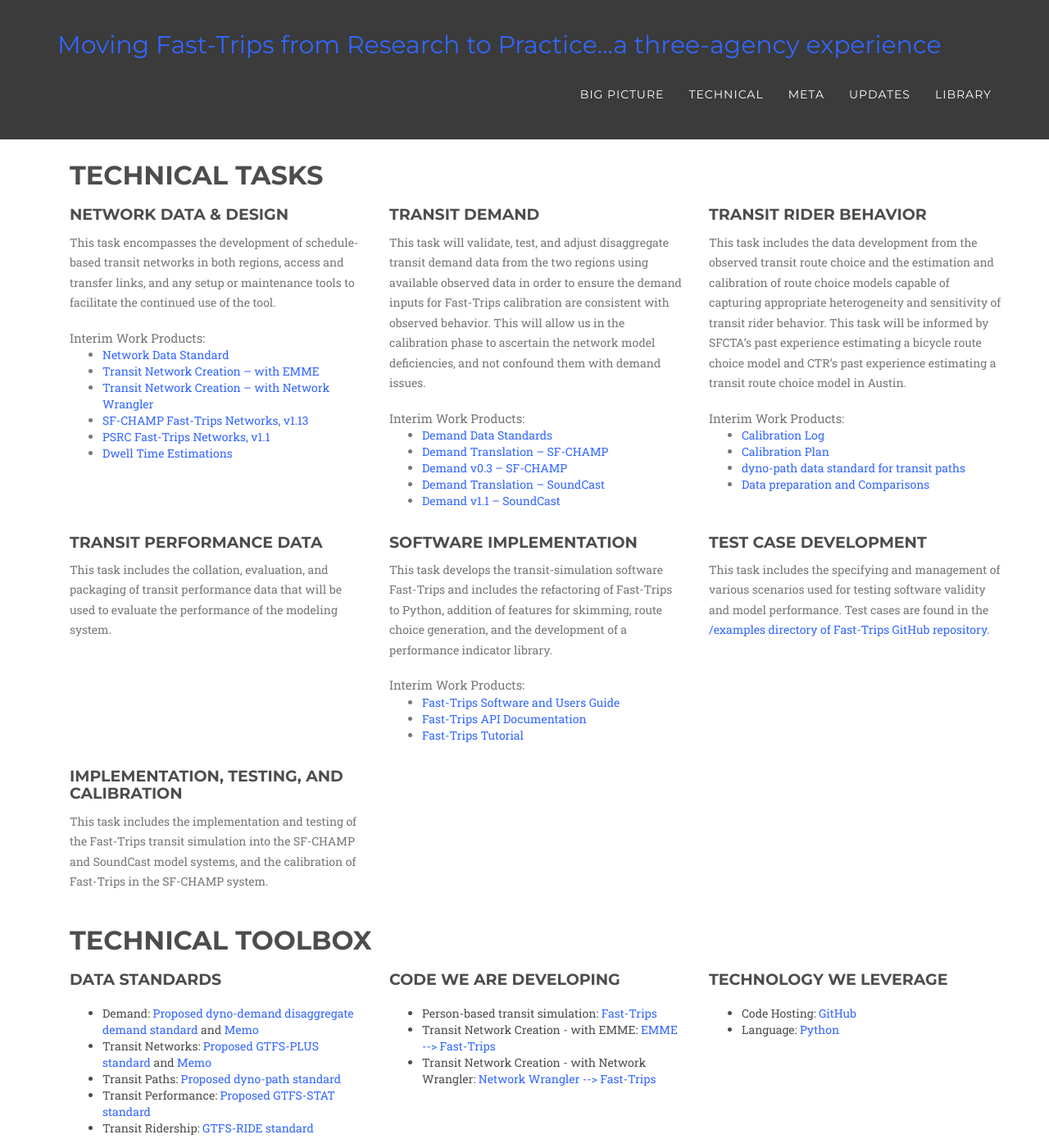
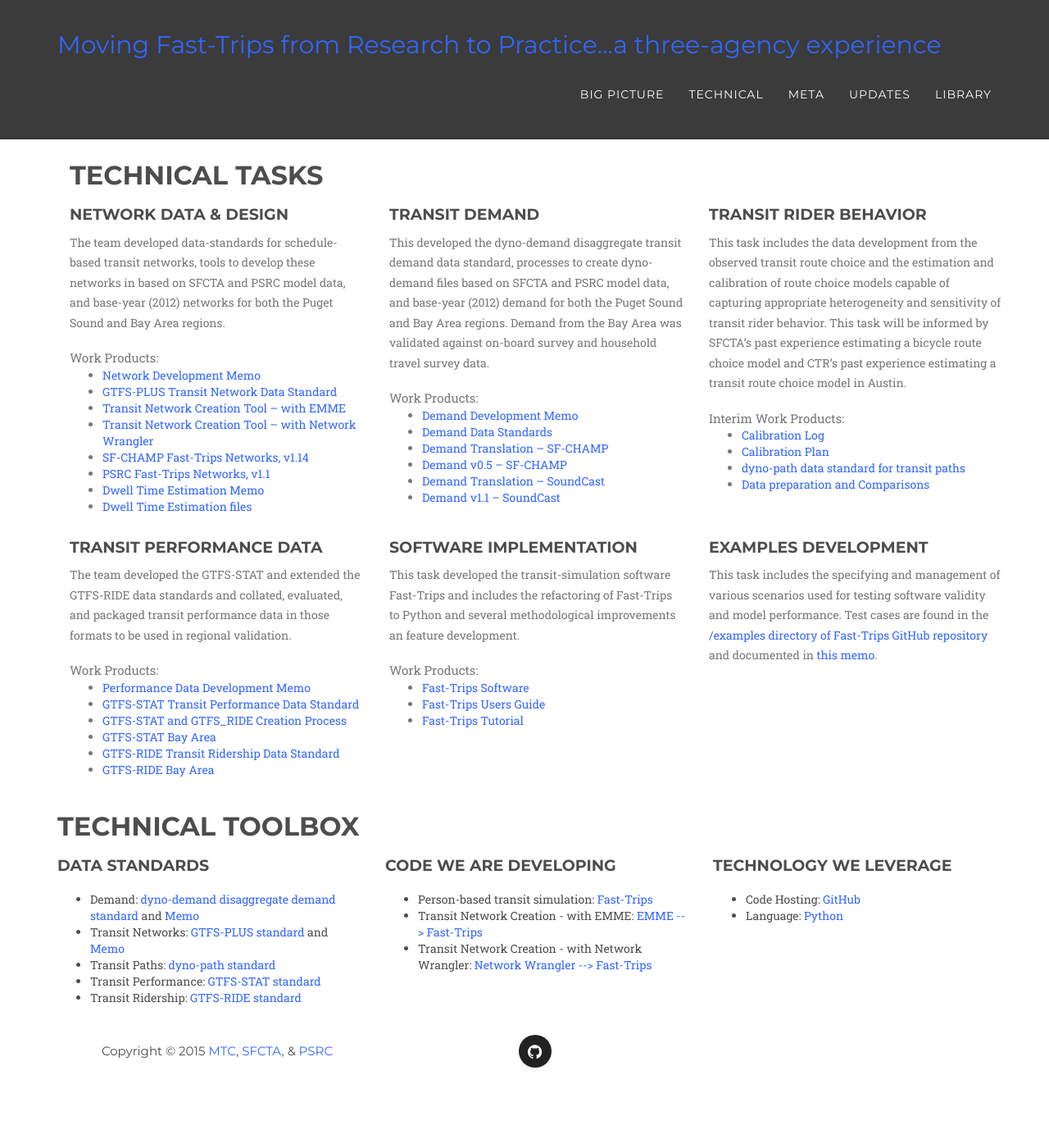
Before and after one commit to BayAreaMetro/fast-trips-project, a Jekyll site: the page built from technical/index.html, in a window 1280 px wide and 1400 px high. Shown: the whole window at 82% size. Built offline with Jekyll 4.4.1, drawn with Linux system fonts in a browser that asks for light colours; some web fonts are replaced.

Commit message:
Add final deliverables.
Still todo: Task 4

```diff
--- a/technical/index.html
+++ b/technical/index.html
@@ -18,18 +18,18 @@
 			<h4> Network Data & Design
 			</h4>
 			<p class="text-muted">
-			  This task encompasses the development of schedule-based transit networks in
-			  both regions, access and transfer links, and any setup or maintenance tools
-			  to facilitate the continued use of the tool.
+			  The team developed data-standards for schedule-based transit networks, tools to develop these networks in based on SFCTA and PSRC model data, and base-year (2012) networks for both the Puget Sound and Bay Area regions.
 			</p>
-			<div class="text-muted">Interim Work Products:
+			<div class="text-muted">Work Products:
 			<ul>
-			  <li><a href="http://github.com/osplanning-data-standards/GTFS-PLUS">Network Data Standard</a></li>
-			  <li><a href="http://github.com/psrc/fast-trips_network_builder">Transit Network Creation – with EMME</a></li>
-			  <li><a href="https://github.com/sfcta/NetworkWrangler/tree/fasttrips">Transit Network Creation – with Network Wrangler</a></li>
-			  <li><a href="https://mtcdrive.box.com/s/3i3sjbzpsrbhxlwpl4v4vx9b0movferz">SF-CHAMP Fast-Trips Networks, v1.13</a></li>
+			  <li><a href="https://mtcdrive.box.com/s/4qp0aqinku9p0fxp2cd9ysa5mcmc5q25">Network Development Memo</a></li>
+			  <li><a href="http://github.com/osplanning-data-standards/GTFS-PLUS">GTFS-PLUS Transit Network Data Standard</a></li>
+			  <li><a href="http://github.com/psrc/fast-trips_network_builder">Transit Network Creation Tool – with EMME</a></li>
+			  <li><a href="https://github.com/sfcta/NetworkWrangler/tree/fasttrips">Transit Network Creation Tool – with Network Wrangler</a></li>
+			  <li><a href="https://mtcdrive.box.com/s/o22r1y3k57ec1enurcqxkrhg2qt880kj">SF-CHAMP Fast-Trips Networks, v1.14</a></li>
 			   <li><a href="https://mtcdrive.box.com/s/eig2bwudzfa2m7awch0mb9tu71ifp0pp">PSRC Fast-Trips Networks, v1.1</a></li>
-			  <li><a href="https://github.com/psrc/fast-trips_dwell_time_model">Dwell Time Estimations</a></li>
+			  <li><a href="https://mtcdrive.box.com/s/qz6f54yjw8etq69nzkni83d9e99fx5xa">Dwell Time Estimation Memo</a></li>
+			  <li><a href="https://github.com/psrc/fast-trips_dwell_time_model">Dwell Time Estimation files</a></li>
 			</ul>
 			</div>
 		</div>
@@ -41,17 +41,14 @@
 			<h4> Transit Demand
 			</h4>
 			<p class="text-muted">
-			This task will validate, test, and adjust disaggregate transit demand data
-			from the two regions using available observed data in order to ensure the
-			demand inputs for Fast-Trips calibration are consistent with observed behavior.
-			  This will allow us in the calibration phase to ascertain the network model
-			  deficiencies, and not confound them with demand issues.
+			This developed the dyno-demand disaggregate transit demand data standard, processes to create dyno-demand files based on SFCTA and PSRC model data, and base-year (2012) demand for both the Puget Sound and Bay Area regions.  Demand from the Bay Area was validated against on-board survey and household travel survey data.
 			</p>
-			<div class="text-muted">Interim Work Products:
+			<div class="text-muted">Work Products:
 			<ul>
+			   <li><a href="https://mtcdrive.box.com/s/xblz2n53khg1mjjhmje4hwzkobkgqbog">Demand Development Memo</a></li>
 			   <li><a href="http://github.com/osplanning-data-standards/dyno-demand">Demand Data Standards</a></li>
 			   <li><a href="http://github.com/sfcta/fast-trips_demand_converter">Demand Translation – SF-CHAMP</a></li>
-			   <li><a href="https://mtcdrive.box.com/s/2eg460coqwq4jlczsbaxt0yh4crzkixl">Demand v0.3 – SF-CHAMP</a></li>
+			   <li><a href="https://mtcdrive.box.com/s/ag6d9dosbfrya3u6sq0l6sk65g9im0ue">Demand v0.5 – SF-CHAMP</a></li>
 			   <li><a href="http://github.com/psrc/fast-trips_demand_converter">Demand Translation – SoundCast</a></li>
 			   <li><a href="https://mtcdrive.box.com/s/urb1hipzqs4s75g8mnzov665mmrlc7pv">Demand v1.1 – SoundCast</a></li>
 			</ul>
@@ -91,10 +88,18 @@
 			<h4> Transit Performance Data
 			</h4>
 			<p class="text-muted">
-			  This task includes the collation, evaluation, and packaging of transit
-			  performance data that will be used to evaluate the performance of the
-			  modeling system.
+			  The team developed the GTFS-STAT and extended the GTFS-RIDE data standards and collated, evaluated, and packaged transit performance data in those formats to be used in regional validation.
 			</p>
+			<div class="text-muted">Work Products:
+			<ul>
+				<li><a href="https://mtcdrive.box.com/s/b3al07qzhsmk9pkdya04hp5qn30ra5sj">Performance Data Development Memo</a></li>
+				<li><a href="https://github.com/osplanning-data-standards/GTFS-STAT">GTFS-STAT Transit Performance Data Standard</a></li>
+				<li><a href="https://github.com/sfcta/gtfs_stat_maker">GTFS-STAT and GTFS_RIDE Creation Process</a></li>
+				<li><a href="https://mtcdrive.box.com/s/xwg1i42biggqe0h8o8q581974sx7ltq4">GTFS-STAT Bay Area</a></li>
+				<li><a href="https://github.com/ODOT-PTS/GTFS-ride/pull/11">GTFS-RIDE Transit Ridership Data Standard</a></li>
+				<li><a href="https://mtcdrive.box.com/s/m84zrpsh8thni4y4ybdsvpwce4j9vn8d">GTFS-RIDE Bay Area</a></li>
+			</ul>
+			</div>
 		</div>
 	<!-- /col-md-4 col-sm-6 task-item -->
 	</div>
@@ -104,15 +109,13 @@
 			<h4> Software Implementation
 			</h4>
 			<p class="text-muted">
-			This task develops the transit-simulation software Fast-Trips and includes
-			the refactoring of Fast-Trips to Python, addition of features for skimming,
-			route choice generation, and the development of a performance indicator
-			library.
+			This task developed the transit-simulation software Fast-Trips and includes
+			the refactoring of Fast-Trips to Python and several methodological improvements an feature development.
 			</p>
-			<div class="text-muted">Interim Work Products:
+			<div class="text-muted">Work Products:
 			<ul>
-				<li><a href="https://github.com/BayAreaMetro/fast-trips">Fast-Trips Software and Users Guide</a></li>
-				<li><a href="http://bayareametro.github.io/fast-trips/">Fast-Trips API Documentation</a></li>
+				<li><a href="https://github.com/BayAreaMetro/fast-trips">Fast-Trips Software</a></li>
+				<li><a href="http://bayareametro.github.io/fast-trips/">Fast-Trips Users Guide</a></li>
 				<li><a href="https://github.com/Fast-Trips/fast-trips-tutorial">Fast-Trips Tutorial</a></li>
 			</ul>
 			</div>
@@ -122,37 +125,17 @@
 
 	<div class="col-md-4 col-sm-6 task-item" id="test-case">
 		<div class="task-caption">
-			<h4> Test Case Development
+			<h4> Examples Development
 			</h4>
 			<p class="text-muted">
 			  This task includes the specifying and management of various scenarios used
 			  for testing software validity and model performance.  Test cases are found in the <a href="https://github.com/MetropolitanTransportationCommission/fast-trips/tree/master/Examples"
-			  >/examples directory of Fast-Trips GitHub repository. </a>
+			  >/examples directory of Fast-Trips GitHub repository</a> and documented in <a href="https://mtcdrive.box.com/s/1j9iv693g6pd824svy0h4j4zlfery1jt"> this memo</a>.
 			</p>
 		</div>
 	<!-- /col-md-4 col-sm-6 task-item -->
 	</div>
 
-	<!-- /row -->
-	</div>
-	<div class="row">
-
-	<div class="col-md-4 col-sm-6 task-item" id="implementation">
-		<div class="task-caption">
-			<h4> Implementation, Testing, and Calibration
-			</h4>
-			<p class="text-muted">
-			  This task includes the implementation and testing of the Fast-Trips transit
-			  simulation into the SF-CHAMP and SoundCast model systems, and the calibration
-			  of Fast-Trips in the SF-CHAMP system.
-			</p>
-		</div>
-	<!-- /col-md-4 col-sm-6 task-item -->
-	</div>
-
-
-	<!-- /row -->
-	</div>
 
 
 	<div class="row">
@@ -170,11 +153,11 @@
 			</h4>
 			<p class="text-muted">
 			  <ul>
-			 	<li> Demand: <a href="http://github.com/osplanning-data-standards/dyno-demand">Proposed dyno-demand disaggregate demand standard</a> and <a href="{{ site.baseurl }}/library/T3-TransitDemandData-WorkingCopy-July2015.pdf">Memo</a></li>
-			 	<li> Transit Networks: <a href="http://github.com/osplanning-data-standards/GTFS-PLUS">Proposed GTFS-PLUS standard</a> and <a href="{{ site.baseurl }}/library/T2-NetworkDesign-StaticCopy-Sept2015V0.2.pdf">Memo</a></li>
-			    <li> Transit Paths: <a href="https://github.com/osplanning-data-standards/dyno-path/tree/dev">Proposed dyno-path standard</a></li>
-			    <li> Transit Performance: <a href="https://github.com/osplanning-data-standards/GTFS-STAT">Proposed GTFS-STAT standard</a></li>
-			    <li> Transit Ridership: <a href="https://github.com/ODOT-PTS/GTFS-ride">GTFS-RIDE standard</a></li>
+			 	<li> Demand: <a href="http://github.com/osplanning-data-standards/dyno-demand">dyno-demand disaggregate demand standard</a> and <a href="{{ site.baseurl }}/library/T3-TransitDemandData-WorkingCopy-July2015.pdf">Memo</a></li>
+			 	<li> Transit Networks: <a href="http://github.com/osplanning-data-standards/GTFS-PLUS">GTFS-PLUS standard</a> and <a href="{{ site.baseurl }}/library/T2-NetworkDesign-StaticCopy-Sept2015V0.2.pdf">Memo</a></li>
+			    <li> Transit Paths: <a href="https://github.com/osplanning-data-standards/dyno-path/tree/dev">dyno-path standard</a></li>
+			    <li> Transit Performance: <a href="https://github.com/osplanning-data-standards/GTFS-STAT">GTFS-STAT standard</a></li>
+			    <li> Transit Ridership: <a href="https://github.com/ODOT-PTS/GTFS-ride/pull/11">GTFS-RIDE standard</a></li>
 			  </ul>
 			</p>
 		</div>
```
Also changed, not shown: library/index.md (+40 -14 lines).
